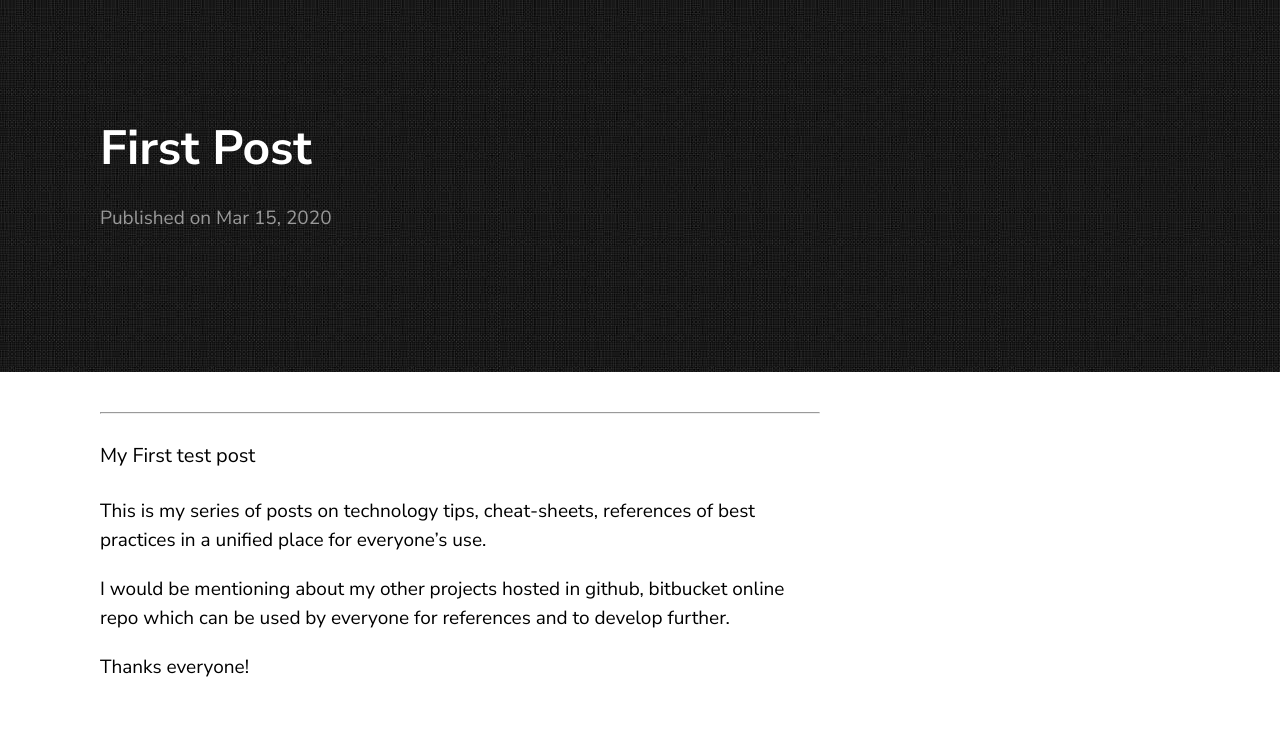
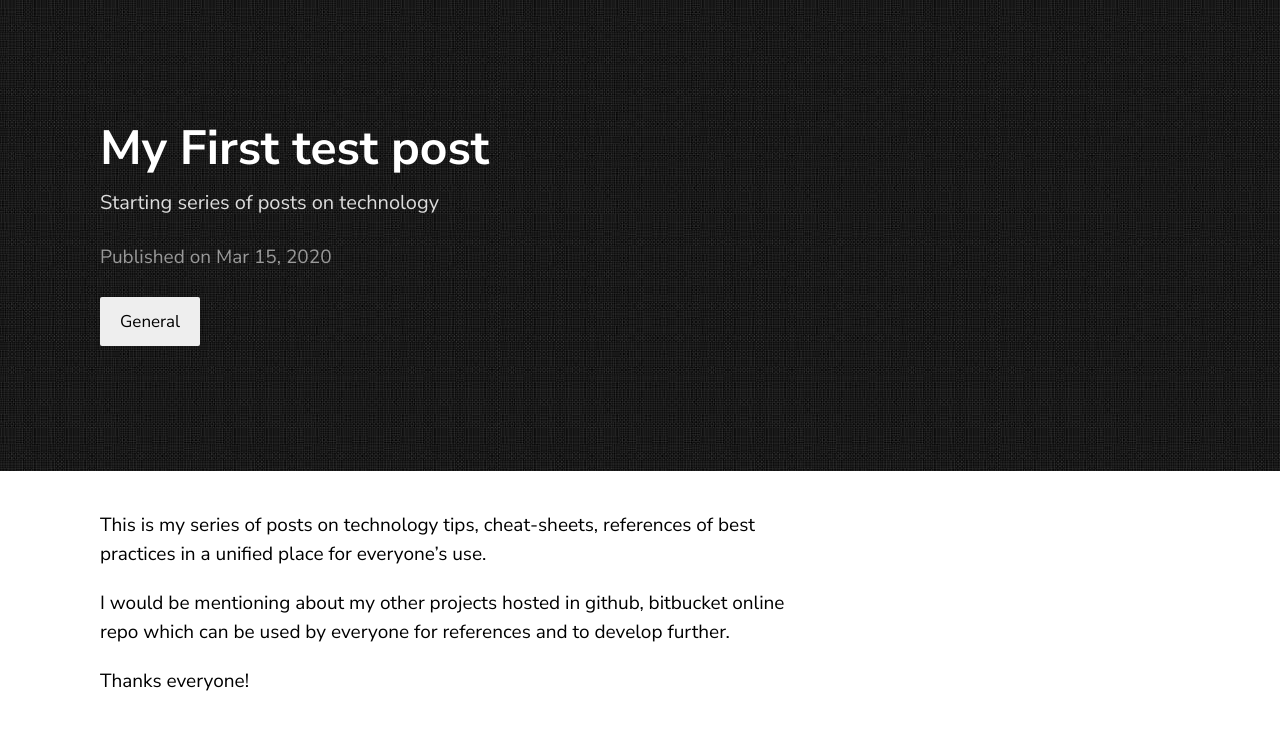
Before and after one commit to ziaur25/ziaur25.github.io, a Jekyll site: the page built from _posts/2020-03-15-first-post.md, in a window 1280 px wide. Shown: the top 730 px of the page. Built offline with Jekyll 4.4.1, drawn with Linux system fonts in a browser that asks for light colours; our own code applies the rules of GitHub Pages for plain Markdown files.

Commit message:
new post march 15 2020

```diff
--- a/_posts/2020-03-15-first-post.md
+++ b/_posts/2020-03-15-first-post.md
@@ -1,5 +1,9 @@
 ---
-#### My First test post ####
+layout: post
+title:  "My First test post"
+description: Starting series of posts on technology
+categories: General
+---
 
 This is my series of posts on technology tips, cheat-sheets, references of best practices in a unified place for everyone's use.
 
```
